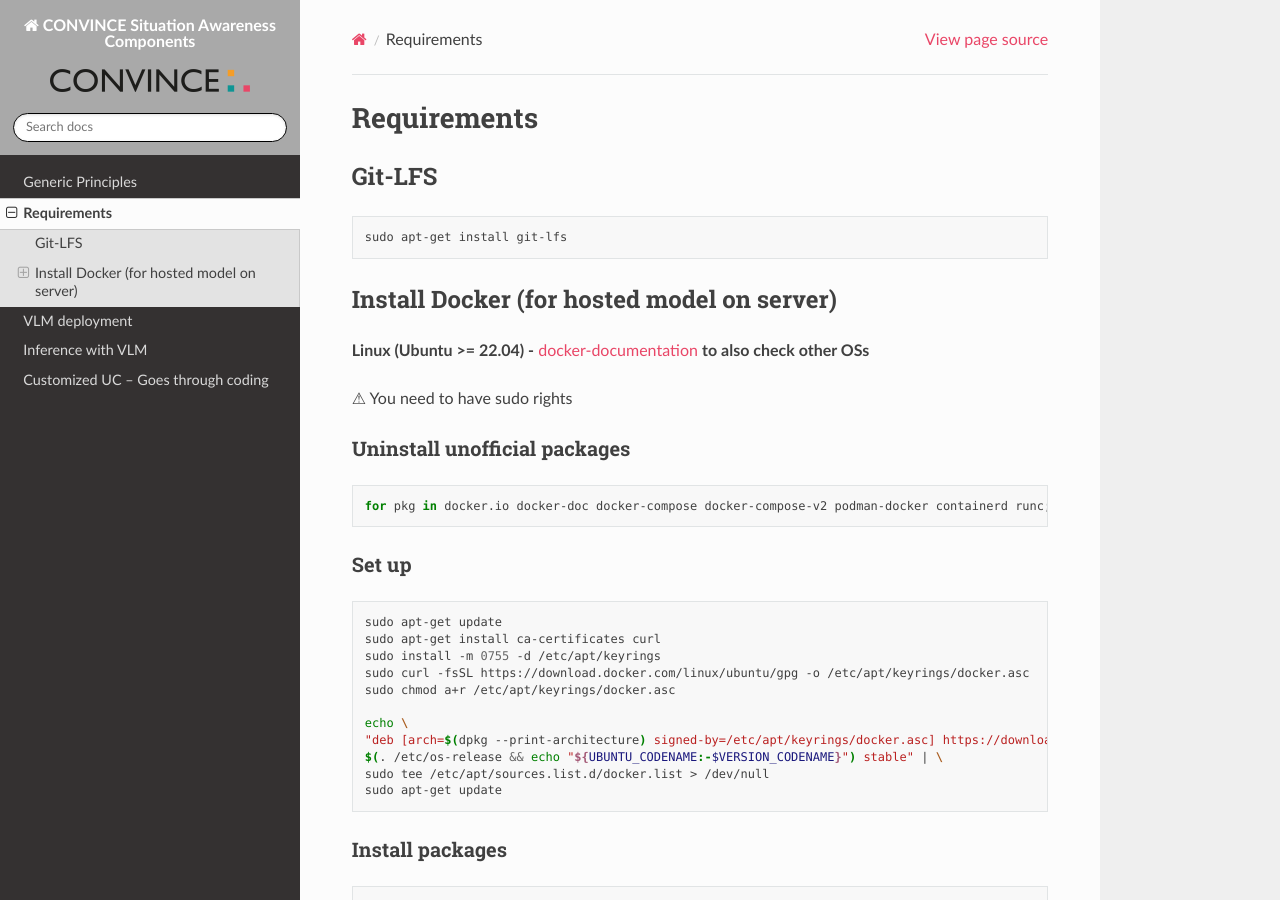
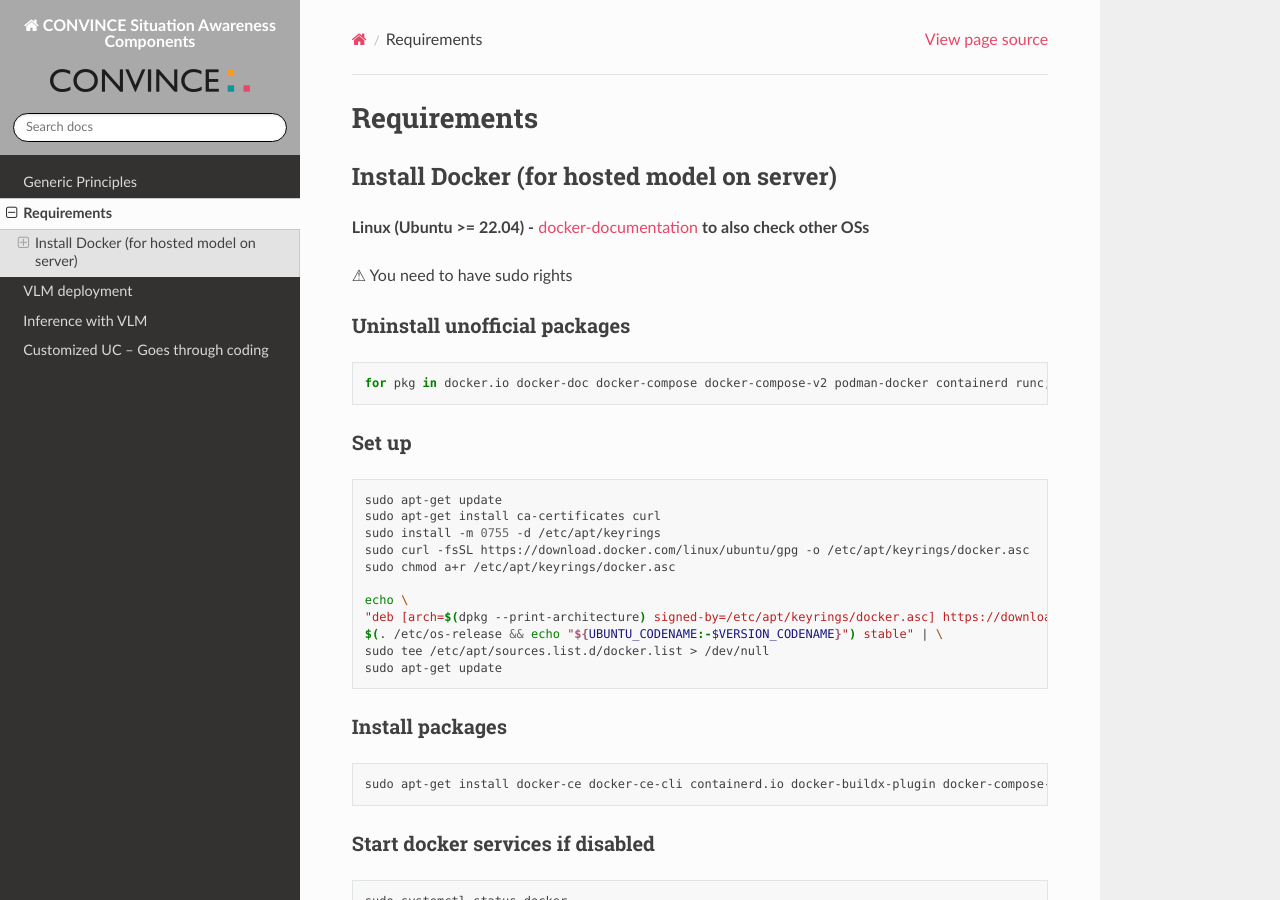
Before and after one commit to convince-project/sit-aw-aip, a Sphinx documentation site: the page built from docs/source/required_installations.rst, in a window 1280 px wide and 900 px high. Built offline with Sphinx 7.4.7 and the Read the Docs theme 3.1.0, drawn with Linux system fonts in a browser that asks for light colours.

Commit message:
doc update

```diff
--- a/docs/source/required_installations.rst
+++ b/docs/source/required_installations.rst
@@ -3,12 +3,6 @@
 Requirements
 ============
 
-Git-LFS
--------
-
-.. code-block:: bash
-
-    sudo apt-get install git-lfs
 
 Install Docker (for hosted model on server)
 -------------------------------------------
```
